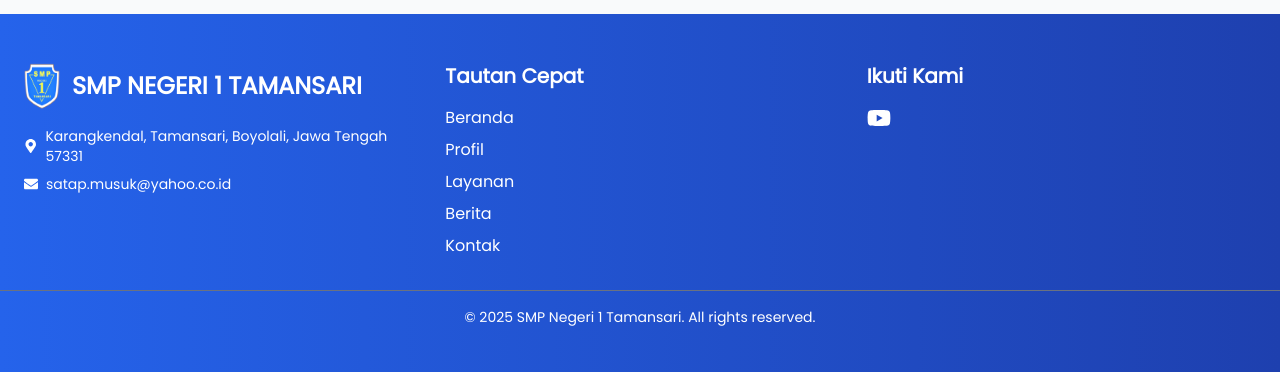
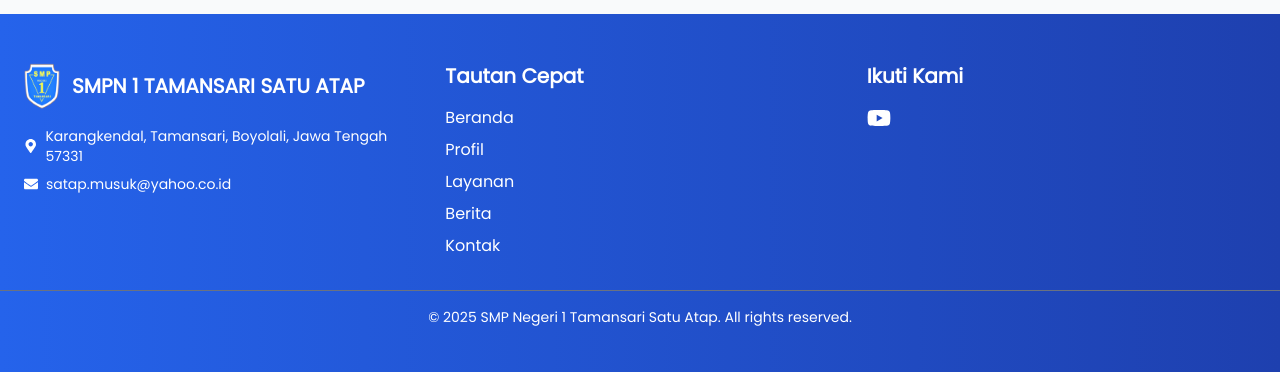
Before and after one commit to oodinc/smpn1tamansari, a React (Create React App) app: page / in a window 1280 px wide. Shown: the part 2042-2414 px from the top of the page. Built offline with nearby package versions, Linux system fonts and the light colour scheme; no server answers.

Commit message:
update Footer.jsx and Profil.js: rename school name for consistency and clarity

```diff
--- a/src/components/Footer.jsx
+++ b/src/components/Footer.jsx
@@ -22,7 +22,7 @@ const Footer = () => {
               alt="SMP NEGERI 1 TAMANSARI"
               className="h-12 w-auto mr-3"
             />
-            <p className="text-2xl font-bold">SMP NEGERI 1 TAMANSARI</p>
+            <p className="text-xl font-bold">SMPN 1 TAMANSARI SATU ATAP</p>
           </div>
           <p className="mt-4 text-sm flex items-center">
             <FaMapMarkerAlt className="mr-2" />
@@ -101,7 +101,7 @@ const Footer = () => {
       <div className="mt-8">
         <div className="border-t border-gray-500 pt-4">
           <p className="text-center text-sm">
-            &copy; {new Date().getFullYear()} SMP Negeri 1 Tamansari. All rights reserved.
+            &copy; {new Date().getFullYear()} SMP Negeri 1 Tamansari Satu Atap. All rights reserved.
           </p>
         </div>
       </div>
--- a/src/components/Profil.js
+++ b/src/components/Profil.js
@@ -83,8 +83,8 @@ const Profile = () => {
                 <p className="text-lg leading-relaxed text-gray-700">
                   {headmasterMessage.description}
                 </p>
-                <div className="mt-6 text-gray-500 text-sm">
-                  <span>- Kepala Sekolah SMPN 1 Tamansari</span>
+                <div className="mt-5 text-gray-500 text-sm">
+                  <span>- Kepala Sekolah SMPN 1 Tamansari Satu Atap</span>
                 </div>
               </motion.div>
 
```
